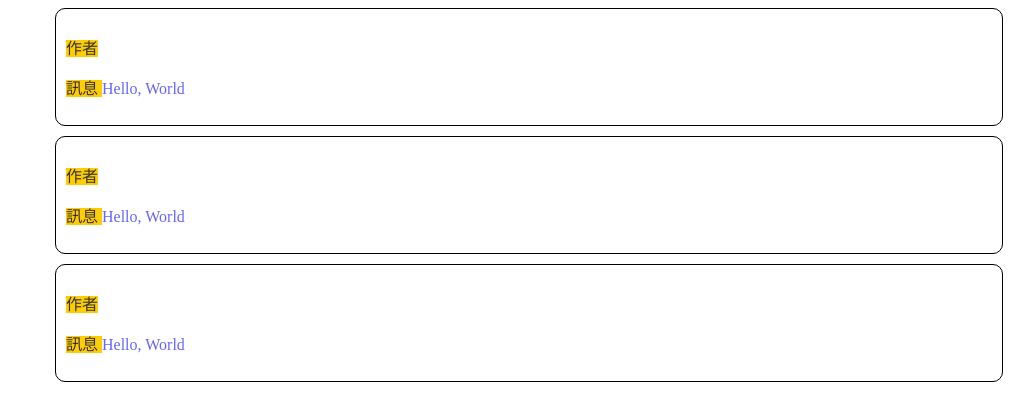
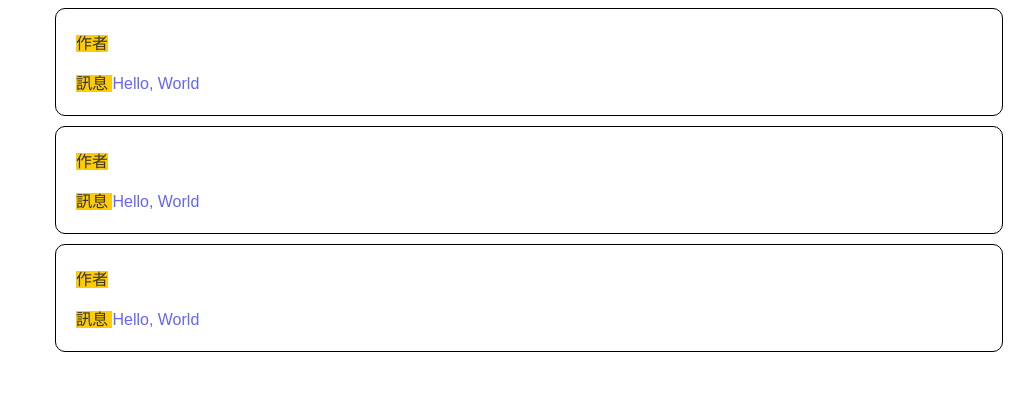
Before and after one commit to three3year/test, a plain HTML site: page index.html in a window 1280 px wide. Shown: the whole page, without its empty margins (269-1280 px from the left). Drawn offline with Linux system fonts and the light colour scheme.

Commit message:
insert font-family in body

```diff
--- a/style.css
+++ b/style.css
@@ -1,12 +1,15 @@
 body
 {
 	color: #6666FF;
+	font-family: sans-serif;
 }
 
 .post
 {
 	margin-bottom: 10px;
-	padding: 10px;
+	padding-left: 20px;
+	padding-top: 5px;
+	padding-bottom: 5px;
 	border: 1px solid #000;
 	border-radius: 10px;
 	min-width: 300px;
```
